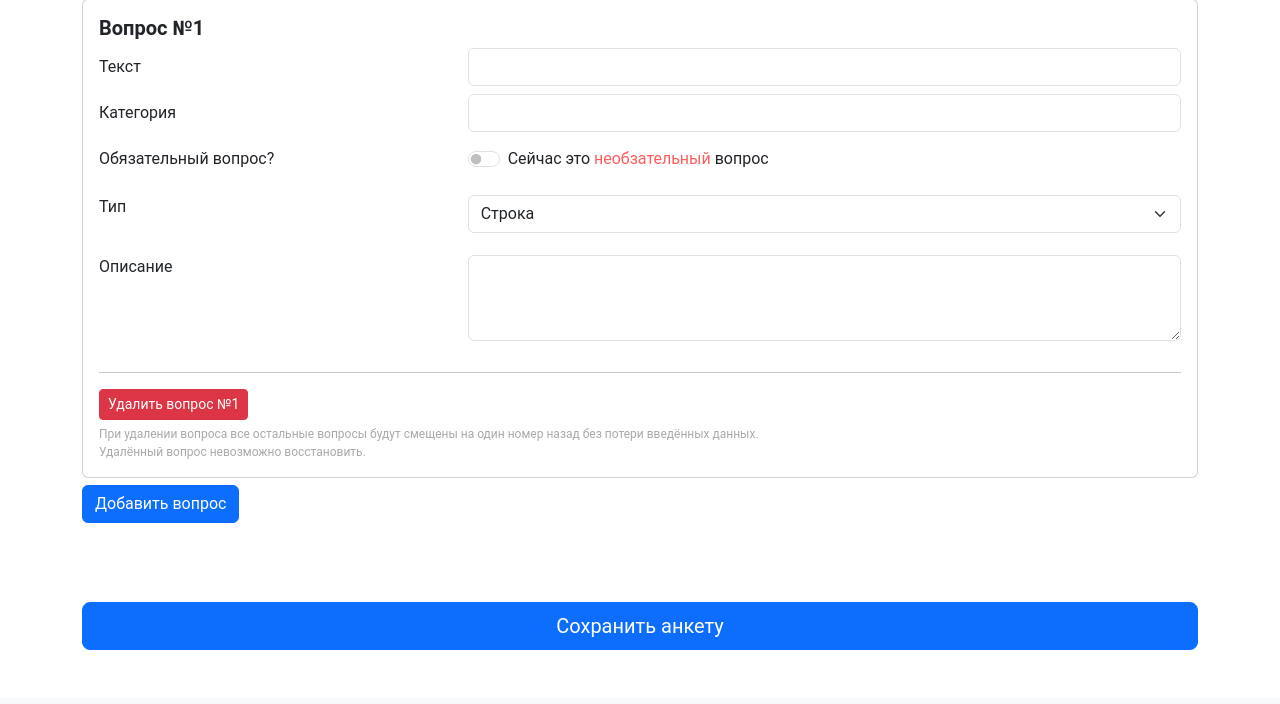
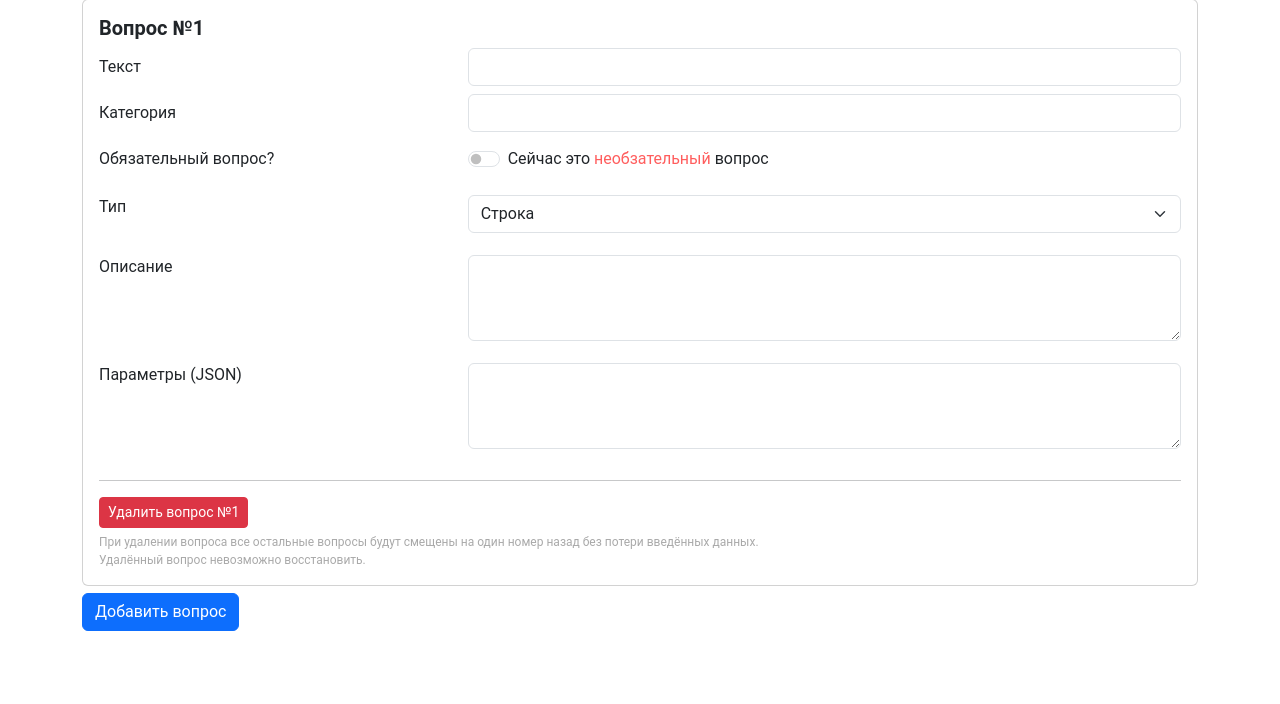
Before and after one commit to roctbb/medsenger-science-register, a Flask app: page /editor/create in a window 1280 px wide. Shown: the part 247-951 px from the top of the page. Before the commit the page ends 897 px from the top, so only its background shows below. Run offline with Flask 3, Linux system fonts and the light colour scheme.

Commit message:
add params to editor

```diff
--- a/backend/templates/questionnaire.html
+++ b/backend/templates/questionnaire.html
@@ -163,6 +163,15 @@
                     </div>
                 </div>
 
+                <div class="row my-2">
+                    <div class="col-md-4 col-form-label text">
+                        Параметры (JSON)
+                    </div>
+                    <div class="col-md-8 col-form-label">
+                        <textarea class="form-control" rows="3" v-model="question.str_params"></textarea>
+                    </div>
+                </div>
+
                 <template v-if="question.type=='checkbox'">
                     <!-- <hr> -->
                     <div class="row my-2">
@@ -303,6 +312,10 @@
         if(this.questions.length > 0){
             this.is_edit = true
             for(let i = 0; i<this.questions.length; i++){
+                let tmp_params = Object.assign({}, this.questions[i].params)
+                if (tmp_params.options) delete tmp_params.options
+                this.questions[i].str_params = JSON.stringify(tmp_params)
+
                 this.questions[i].variants = [{"text": "","value": ""},{"text": "","value": ""}]
                 this.questions[i].checker = {"true": "","false": ""}
 
@@ -370,6 +383,14 @@
         save(){
             let result_questions = []
             for(question_number in this.questions){
+                if (this.questions[question_number].str_params) {
+                    if (this.questions[question_number].params)
+                        this.questions[question_number].params = Object.assign(this.questions[question_number].params, JSON.parse(this.questions[question_number].str_params))
+                    else
+                        this.questions[question_number].params = JSON.parse(this.questions[question_number].str_params)
+
+                    delete this.questions[question_number].str_params
+                }
                 if(this.questions[question_number].type == 'radio'){
                     for(variant_number in this.questions[question_number].variants){
                         variant = this.questions[question_number].variants[variant_number]
```
